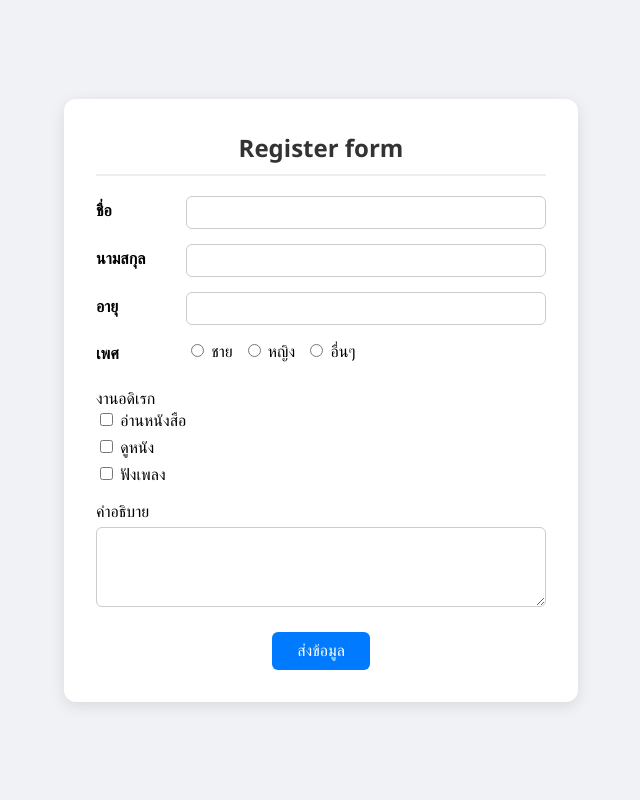
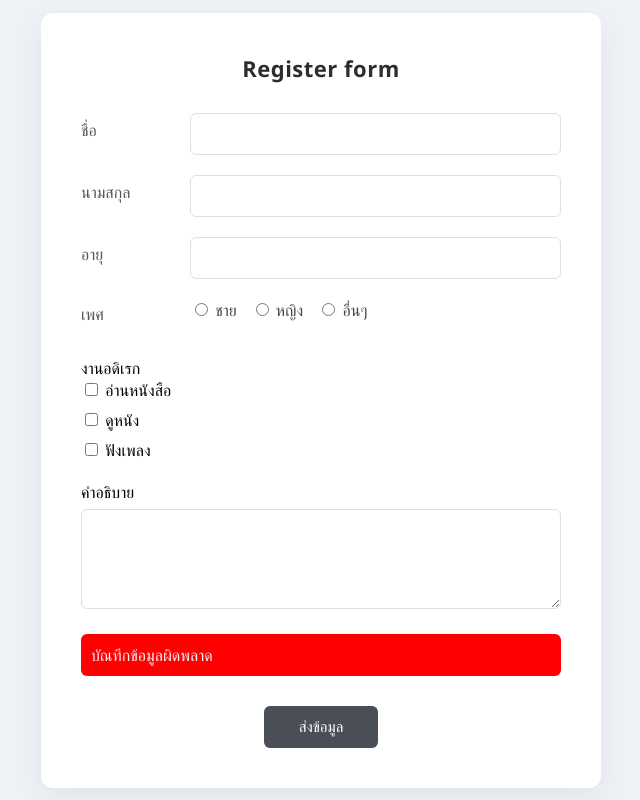
Before and after one commit to Weerapat-35/241-821-2568, a plain HTML site: page frontend/index.html in a window 1280 px wide. Both pictures are taken after a click on the button "ส่งข้อมูล". Shown: the whole page, without its empty margins (319-959 px from the left). Drawn offline with nearby package versions, Linux system fonts and the light colour scheme.

Commit message:
Add files via upload

```diff
--- a/frontend/index.html
+++ b/frontend/index.html
@@ -42,23 +42,26 @@
         <div class="form-input">
             งานอดิเรก
             <div>
-                <input name="interest" type="checkbox" value="อ่านหนังสือ"> อ่านหนังสือ
+                <input name="interests" type="checkbox" value="อ่านหนังสือ"> อ่านหนังสือ
             </div>
             <div>
-                <input name="interest" type="checkbox" value="ดูหนัง"> ดูหนัง
+                <input name="interests" type="checkbox" value="ดูหนัง"> ดูหนัง
             </div>
             <div>
-                <input name="interest" type="checkbox" value="ฟังเพลง"> ฟังเพลง
+                <input name="interests" type="checkbox" value="ฟังเพลง"> ฟังเพลง
             </div>
         </div>
         <div class="form-input">
             คำอธิบาย
             <textarea name="description"></textarea>
         </div>
+        <div id="message" class="message">
+        </div>
         <div class="center">
             <button onclick="submitData()" class="button">ส่งข้อมูล</button>
         </div>
     </div>
+    <script src="https://cdn.jsdelivr.net/npm/axios@1.13.2/dist/axios.min.js"></script>
     <script src="index.js"></script>
 </body>
 </html>
--- a/frontend/index.js
+++ b/frontend/index.js
@@ -1,11 +1,15 @@
-function submitData() {
+const submitData = async () => {
     let firstNameDOM = document.querySelector('input[name=firstname]');
     let lastNameDOM = document.querySelector('input[name=lastname]');
     let ageDOM = document.querySelector('input[name=age]');
     let genderDOM = document.querySelector('input[name=gender]:checked');
-    let interestDOMs = document.querySelectorAll('input[name=interest]:checked');
+    let interestDOMs = document.querySelectorAll('input[name=interests]:checked');
     let descriptionDOM = document.querySelector('textarea[name=description]');
 
+    let messageDOM = document.getElementById('message')
+
+
+    try {
     let interest = '';
     for (let i = 0; i < interestDOMs.length; i++) {
         interest += interestDOMs[i].value
@@ -20,8 +24,20 @@ function submitData() {
         age: ageDOM.value,
         gender: genderDOM.value,
         description: descriptionDOM.value,
-        interest: interest
+        interests: interest
     }
 
-        console.log('submitData', userData);
+    const response = await axios.post('http://localhost:8000/users', userData)
+    console.log('response', response.Data);
+    messageDOM.innerText = 'บัณทึกข้อมูลสำเร็จ'
+    messageDOM.className = 'message success'
+    } catch (error) {
+        if (error.response){
+            console.log('Error response:', error.response.data);
+        }
+    messageDOM.innerText = 'บัณทึกข้อมูลผิดพลาด'
+    messageDOM.className = 'message danger'
+    }
+
+    console.log('submitData',);
 }
--- a/frontend/styles.css
+++ b/frontend/styles.css
@@ -1,7 +1,8 @@
-/* ตั้งค่าพื้นฐาน */
+/* ===== Professional Grey-White Theme ===== */
+
 body {
-    font-family: 'Segoe UI', Tahoma, Geneva, Verdana, sans-serif;
-    background-color: #f0f2f5;
+    font-family: 'Segoe UI', 'Helvetica Neue', sans-serif;
+    background: #eef1f5;
     display: flex;
     justify-content: center;
     align-items: center;
@@ -9,86 +10,120 @@ body {
     margin: 0;
 }
 
-/* กล่องคอนเทนเนอร์หลัก */
+/* กล่องหลัก */
 .container {
-    background-color: white;
-    padding: 2rem;
+    background: #ffffff;
+    padding: 40px;
     border-radius: 12px;
-    box-shadow: 0 4px 15px rgba(0, 0, 0, 0.1);
+    box-shadow: 0 10px 30px rgba(0, 0, 0, 0.06);
     width: 100%;
-    max-width: 450px;
+    max-width: 480px;
 }
 
-/* หัวข้อ Register form */
+/* หัวข้อ */
 .header {
-    font-size: 24px;
-    font-weight: bold;
+    font-size: 22px;
+    font-weight: 600;
     text-align: center;
-    margin-bottom: 20px;
-    color: #333;
-    border-bottom: 2px solid #eee;
-    padding-bottom: 10px;
+    margin-bottom: 30px;
+    color: #2d2d2d;
+    letter-spacing: 0.5px;
 }
 
-/* จัดระเบียบแถวที่เป็น Flex */
+/* Flex */
 .flex {
     display: flex;
-    gap: 10px;
+    gap: 14px;
     align-items: center;
 }
 
-/* ระยะห่างของแต่ละช่องกรอก */
+/* ช่องกรอก */
 .form-input {
-    margin-bottom: 15px;
+    margin-bottom: 20px;
 }
 
 .header-form {
-    min-width: 80px;
-    font-weight: 600;
+    min-width: 95px;
+    font-weight: 500;
+    color: #555;
 }
 
-/* ตกแต่งช่อง Input และ Textarea */
-.form, textarea {
+/* Input และ textarea */
+.form,
+textarea {
     width: 100%;
-    padding: 8px 12px;
-    border: 1px solid #ccc;
+    padding: 12px 14px;
+    border: 1px solid #dcdfe6;
     border-radius: 6px;
-    box-sizing: border-box; /* ทำให้ padding ไม่ดันขนาดความกว้างออก */
+    background: #ffffff;
+    font-size: 14px;
+    transition: all 0.2s ease;
+    outline: none;
+    box-sizing: border-box;
+}
+
+/* Focus แบบมืออาชีพ */
+.form:focus,
+textarea:focus {
+    border-color: #7a7f87;
+    box-shadow: 0 0 0 2px rgba(0, 0, 0, 0.05);
+}
+.message{
+    background-color: rgb(196, 176, 133);
+    padding: 10px;
+    border-radius: 6px;
+    margin-bottom: 15px;
+    display: none;
+}
+
+.message.success{
+    background-color: greenyellow;
+    color: #2d2d2d;
+    size: 20pt;
+    display: block;
+}
+
+.message.danger{
+    background-color: red;
+    color:#eef1f5;
+    display: block;
 }
 
 textarea {
-    height: 80px;
-    margin-top: 5px;
+    height: 100px;
+    margin-top: 6px;
     resize: vertical;
 }
 
-/* ตกแต่งส่วนเพศและงานอดิเรก */
+/* เพศ / งานอดิเรก */
 .gender {
-    margin-top: 10px;
+    margin-top: 12px;
+    color: #444;
 }
 
 .form-input div {
-    margin-bottom: 5px;
+    margin-bottom: 8px;
 }
 
-/* ปุ่มกด */
+/* ปุ่ม */
 .center {
     display: flex;
     justify-content: center;
-    margin-top: 20px;
+    margin-top: 30px;
 }
 
 .button {
-    background-color: #007bff;
-    color: white;
+    background: #4a4f57;
+    color: #ffffff;
     border: none;
-    padding: 10px 25px;
+    padding: 12px 35px;
     border-radius: 6px;
+    font-size: 15px;
+    font-weight: 500;
     cursor: pointer;
-    font-size: 16px;
-    transition: background-color 0.3s;
+    transition: 0.2s ease;
 }
 
 .button:hover {
-    background-color: #0056b3;
+    background: #2f3237;
 }
```
Also changed, not shown: frontend/connect.html (added, +19 -0 lines).
